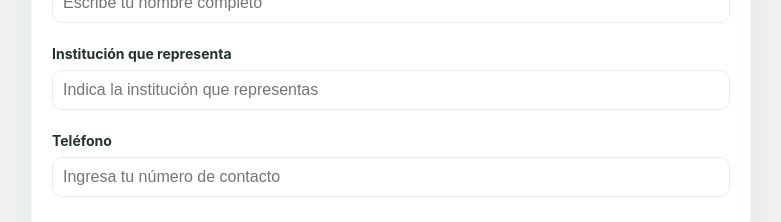
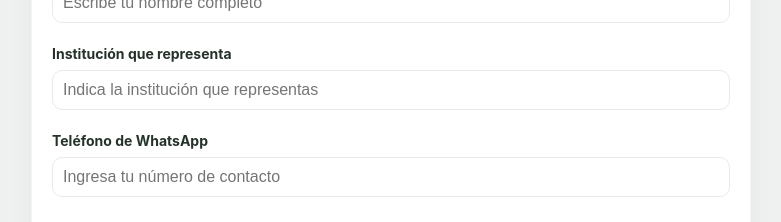
Before and after one commit to SebaColque/SIRO-Encuesta-Administracion, a plain HTML site: page index.html in a window 1280 px wide. Shown: the part 1020-1242 px from the top of the page, without its empty margins (249-1030 px from the left). Drawn offline with Linux system fonts and the light colour scheme.

Commit message:
Actualizar index.html
Actualizado a teléfono de WhatsApp

```diff
--- a/index.html
+++ b/index.html
@@ -268,7 +268,7 @@
         </div>
 
         <div class="question-block contacto">
-          <label><b>Teléfono</b></label>
+          <label><b>Teléfono de WhatsApp</b></label>
           <input class="field" name="phone" type="tel" inputmode="numeric" pattern="[0-9]+" placeholder="Ingresa tu número de contacto" required />
         </div>
 
```
